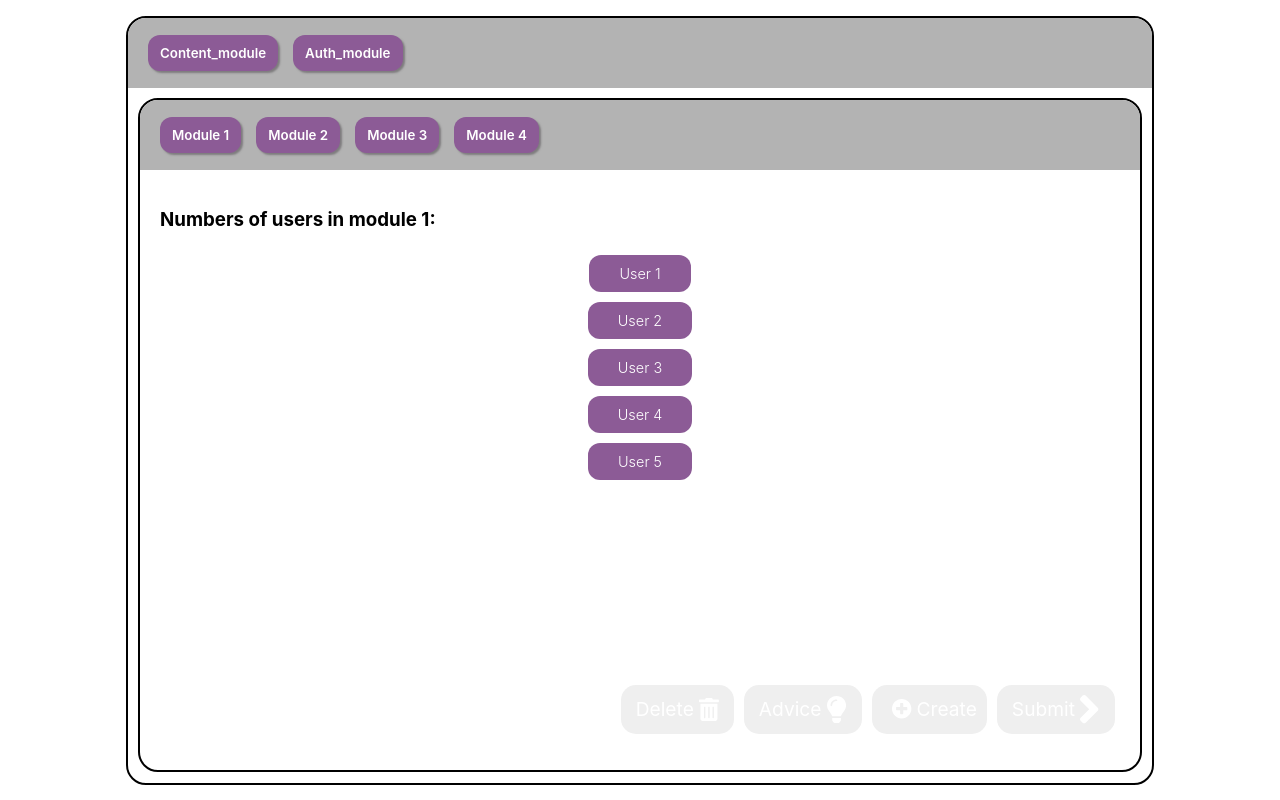
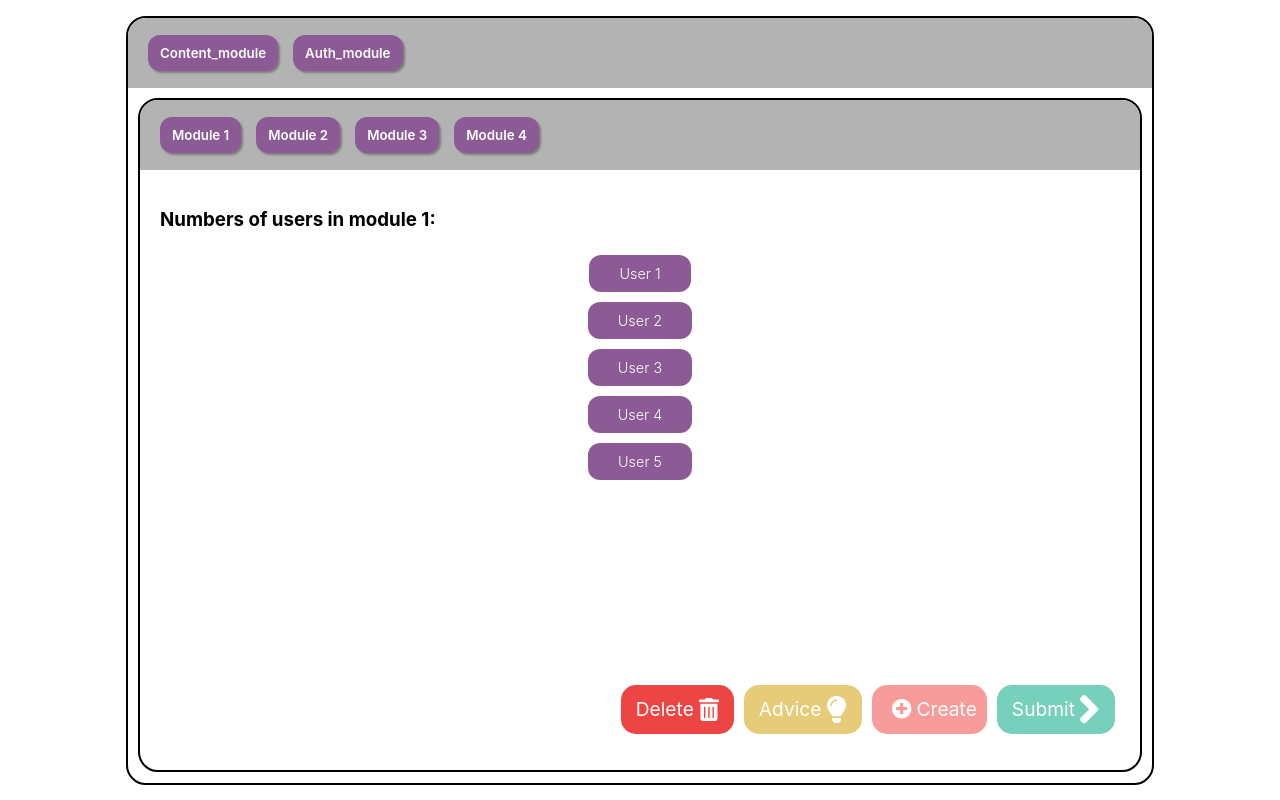
Before and after one commit to valinor33/qualabs-test-front, a React (Create React App) app: page /#/ in a window 1280 px wide. Built offline with nearby package versions, Linux system fonts and the light colour scheme.

Commit message:
all styles done

```diff
--- a/src/components/ModuleSection.js
+++ b/src/components/ModuleSection.js
@@ -20,10 +20,10 @@ function ModuleSection() {
                 <p className="user"> User 5  </p>
             </section>
             <section className="action-container">
-                <button className="btn-action">Submit<img src={iconSubmit} alt="submit" /></button>
-                <button className="btn-action"><img src={iconCreate} alt="create" />Create</button>
-                <button className="btn-action">Advice <img src={iconAdvice} alt="advice" /></button>
-                <button className="btn-action">Delete <img src={iconDelete} alt="delete" /></button>
+                <button className="btn-action btn-green">Submit<img src={iconSubmit} alt="submit" /></button>
+                <button className="btn-action btn-salmon"><img src={iconCreate} alt="create" />Create</button>
+                <button className="btn-action btn-yellow">Advice <img src={iconAdvice} alt="advice" /></button>
+                <button className="btn-action btn-red">Delete <img src={iconDelete} alt="delete" /></button>
             </section>
         </div>
     )
--- a/src/components/styles/ModuleSection.scss
+++ b/src/components/styles/ModuleSection.scss
@@ -59,4 +59,20 @@
       transform: translateY(2px);
     }
   }
+
+  .btn-red {
+    background-color: #ed4544;
+  }
+
+  .btn-yellow {
+    background-color: #e6cb79;
+  }
+
+  .btn-salmon {
+    background-color: #f89c9b;
+  }
+
+  .btn-green {
+    background-color: #77d0bb;
+  }
 }
```
Also changed, not shown: 1 other file (tests, documents, lock files or other folders).
